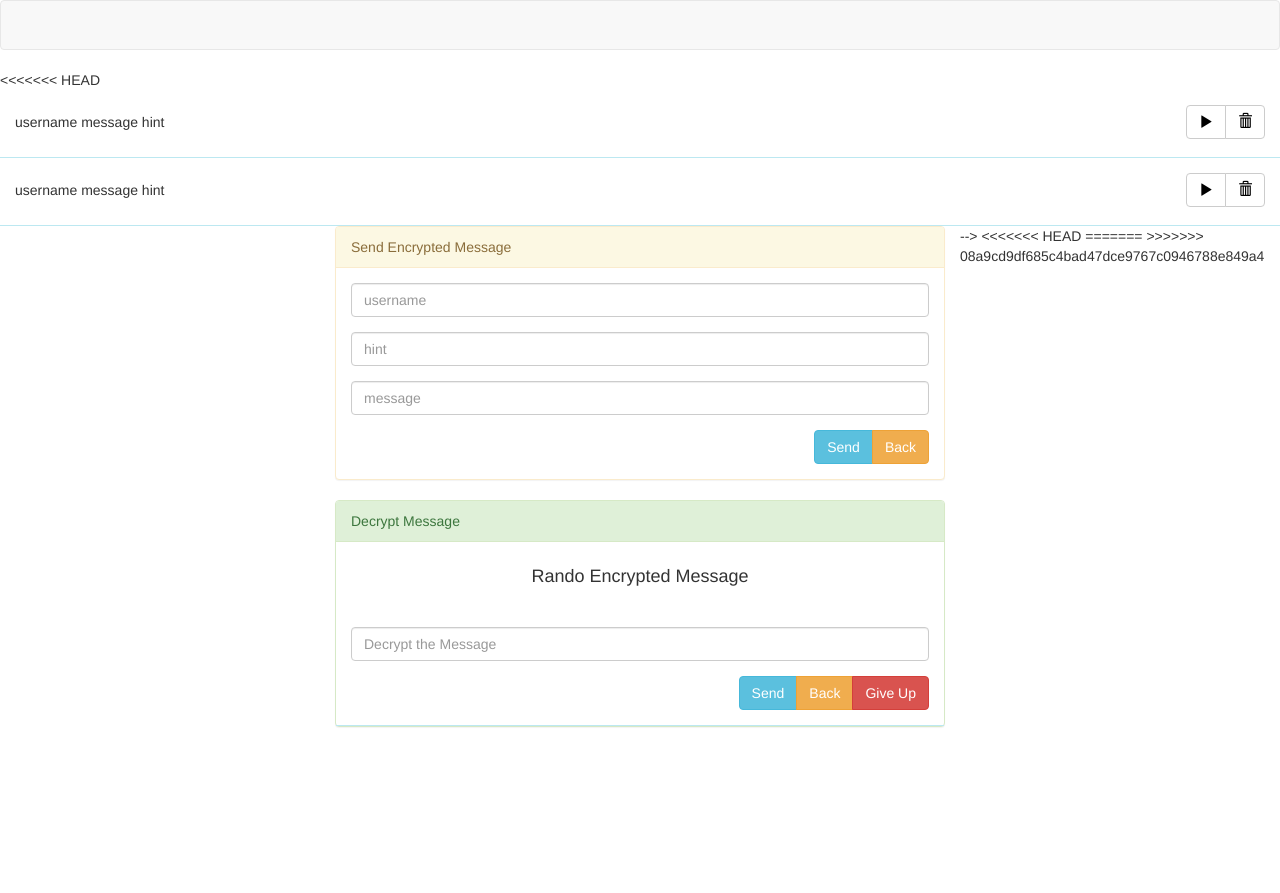
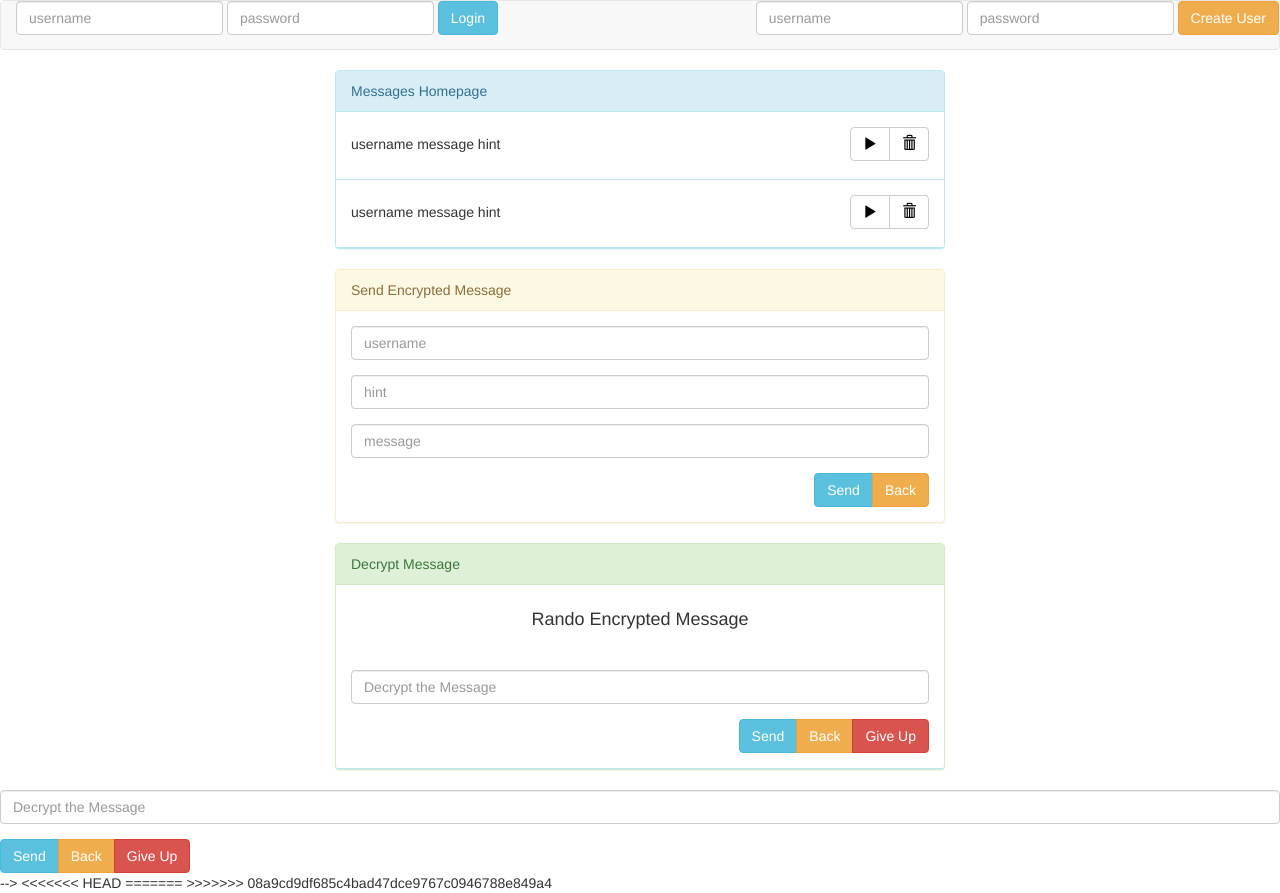
Before and after one commit to TIY-Charleston-Front-End-February2016/crypto, a website: page public/index.html in a window 1280 px wide. Before the commit the page ends 800 px from the top, so only its background shows below. Drawn offline with nearby package versions, Linux system fonts and the light colour scheme.

Commit message:
merge errors fixed

```diff
--- a/public/index.html
+++ b/public/index.html
@@ -8,20 +8,29 @@
   </head>
   <body>
     <nav class="navbar navbar-default">
-
+      <div class="container-fluid navbar-left">
+        <form class="form-inline" role="form" action="index.html" method="post">
+          <div class="form-group">
+            <input type="text" class="form-control username" name="name" placeholder="username">
+            <input type="text" class="form-control password" name="name" placeholder="password">
+          </div>
+          <button type="submit" class="btn btn-info login">Login</button>
+        </form>
+      </div>
+      <div class="container-fluid navbar-right">
+        <form class="form-inline" role="form" action="index.html" method="post">
+          <div class="form-group">
+            <input type="text" class="form-control username" name="name" placeholder="username">
+            <input type="text" class="form-control password" name="name" placeholder="password">
+          </div>
+          <button type="submit" class="btn btn-warning create">Create User</button>
+        </form>
+      </div>
     </nav>
-
-<<<<<<< HEAD
-
-    <!-- <div class="col-md-4 col-md-offset-2">
-=======
     <div class="homepage col-md-6 col-md-offset-3 col-sm-6 col-sm-offset-3">
->>>>>>> 08a9cd9df685c4bad47dce9767c0946788e849a4
       <div class="panel panel-info">
         <div class="panel-heading">Messages Homepage</div>
         <div class="messagesAppend">
-
-
         <!-- message collection append here -->
         <div class="message panel-body">
           <h5>username</h5>
@@ -39,16 +48,13 @@
             <button type="button" class="btn btn-default" name="destroy"><span class="glyphicon glyphicon-trash"></span></button>
           </div>
         </div>
-
       </div>
       </div>
     </div>
-
     <div class="sendMsg col-md-6 col-md-offset-3 col-sm-6 col-sm-offset-3">
       <div class="panel panel-warning">
         <div class="panel-heading">Send Encrypted Message</div>
           <div class="sendMsgBody panel-body">
-
             <!-- send form appends here -->
             <form class="encrypt" role="form" action="index.html" method="post">
               <div class="form-group">
@@ -65,24 +71,39 @@
                 <button type="button" class="btn btn-warning back">Back</button>
               </div>
             </form>
-
-
           </div>
         </div>
       </div>
     </div>
-
     <div class="decryptMsg col-md-6 col-md-offset-3 col-sm-6 col-sm-offset-3">
       <div class="panel panel-success">
         <div class="panel-heading">Decrypt Message</div>
           <div class="appendGame">
-
         <!-- game play appends here -->
             <div class="encryption panel-body">
               <h4 class="scramble">Rando Encrypted Message</h4>
             </div>
               <div class="message panel-body">
                 <form class="decrypt" role="form" action="index.html" method="post">
+                  <div class="form-group">
+                    <input type="text" class="form-control" name="input" placeholder="Decrypt the Message">
+                  </div>
+                  <div class="btn-group decryptBtns">
+                    <button type="submit" class="btn btn-info sendMsg">Send</button>
+                    <button type="button" class="btn btn-warning back">Back</button>
+                    <button type="button" class="btn btn-danger giveUp">Give Up</button>
+                  </div>
+                </form>
+              </div>
+          </div>
+        </div>
+      </div>
+    </div>
+  <script src="node_modules/jquery/dist/jquery.js" charset="utf-8"></script>
+  <script src="node_modules/bootstrap/dist/js/bootstrap.js" charset="utf-8"></script>
+  <script src="js/bundle.js" charset="utf-8"></script>
+  </body>
+</html>                <form class="decrypt" role="form" action="index.html" method="post">
                   <div class="form-group">
                     <input type="text" class="form-control" name="input" placeholder="Decrypt the Message">
                   </div>
```
